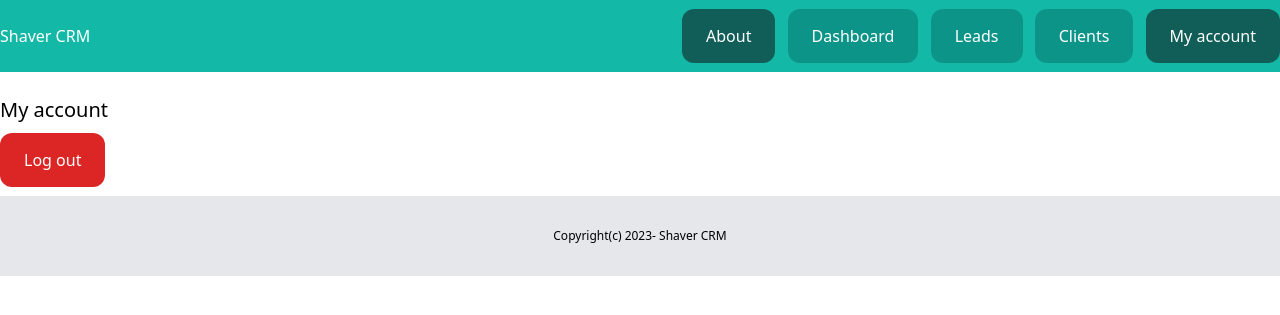
After one commit to Yurysi/shavercrm, a Django app: page /dashboard/myaccount/ in a window 1280 px wide. The commit adds this page. Shown: the top 315 px of the page. Run offline with Django 4.2, Linux system fonts and the light colour scheme; a user stored in the database is signed in; some libraries are stand-ins or nearby versions.

Commit message:
Add link to my account page

```diff
--- a/client/models.py
+++ b/client/models.py
@@ -12,5 +12,7 @@ class Client(models.Model):
     created_at = models.DateTimeField(auto_now_add=True)
     modified_at = models.DateTimeField(auto_now=True)
 
+    class Meta:
+        ordering = ('name',)
     def __str__(self):
         return self.name
--- a/client/views.py
+++ b/client/views.py
@@ -3,7 +3,7 @@ from django.contrib.auth.decorators import login_required
 from django.contrib import messages
 
 from .forms import AddClientForm
-from .models import Client
+from .models import Client, Team
 
 @login_required
 def clients_list(request):
@@ -48,8 +48,10 @@ def add_client(request):
         form = AddClientForm(request.POST)
 
         if form.is_valid():
+            team = Team.objects.filter(created_by=request.user)[0]
             client = form.save(commit=False)
             client.created_by = request.user
+            client.team = team
             client.save()
             messages.success(request, 'The client was created.')
             return redirect('clients_list')
--- a/core/templates/core/base.html
+++ b/core/templates/core/base.html
@@ -17,7 +17,7 @@
 
                     <a href="{% url 'leads_list' %}" class="py-4 px-6 bg-teal-600 rounded-xl text-white">Leads</a>
                     <a href="{% url 'clients_list' %}" class="py-4 px-6 bg-teal-600 rounded-xl text-white">Clients</a>
-                    <a href="{% url 'logout' %}" class="py-4 px-6 bg-red-600 rounded-xl text-white">Log out</a>
+                    <a href="{% url 'myaccount' %}" class="py-4 px-6 bg-teal-800 rounded-xl text-white">My account</a>
 
                 {% else %}
                     <a href="{% url 'login' %}" class="py-4 px-6 bg-teal-600 rounded-xl text-white">Log in</a>
--- a/shavercrm/urls.py
+++ b/shavercrm/urls.py
@@ -18,13 +18,14 @@ from django.urls import path, include
 from django.contrib.auth import views
 
 from core.views import index, about
-from userprofile.views import signup
+from userprofile.views import signup, my_account
 
 urlpatterns = [
     path('admin/', admin.site.urls),
     path('', index, name='index'),
     path('dashboard/leads/', include('lead.urls')),
     path('dashboard/clients/', include('client.urls')),
+    path('dashboard/myaccount/', my_account, name='myaccount'),
     path('dashboard/', include('dashboard.urls')),
     path('about/', about, name='about'),
     path('sign-up/', signup, name='signup'),
--- /dev/null
+++ b/userprofile/templates/userprofile/myaccount.html
@@ -0,0 +1,12 @@
+{% extends 'core/base.html'%}
+
+{% block title%}
+My account
+{% endblock%}
+{% block content %}
+    <div class="py-6 px6">
+        <h1 class="mb-6 text-xl">My account</h1>
+        <a href="{% url 'logout' %}" class="py-4 px-6 bg-red-600 rounded-xl text-white">Log out</a>
+    </div>
+
+{% endblock%}
--- a/userprofile/views.py
+++ b/userprofile/views.py
@@ -1,4 +1,5 @@
 from django.shortcuts import render, redirect
+from django.contrib.auth.decorators import login_required
 from django.contrib.auth.forms import UserCreationForm
 from .models import Userprofile
 
@@ -18,3 +19,7 @@ def signup(request):
         'form': form
 
     })
+
+@login_required
+def my_account(request):
+    return render(request, 'userprofile/myaccount.html')
```
Also changed, not shown: lead/models.py (+5 -2 lines), lead/views.py (+6 -1 lines), db.sqlite3.
